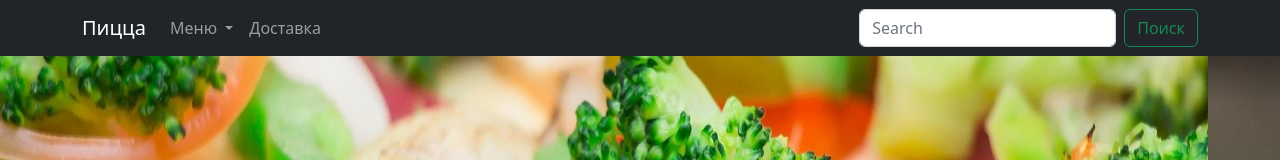
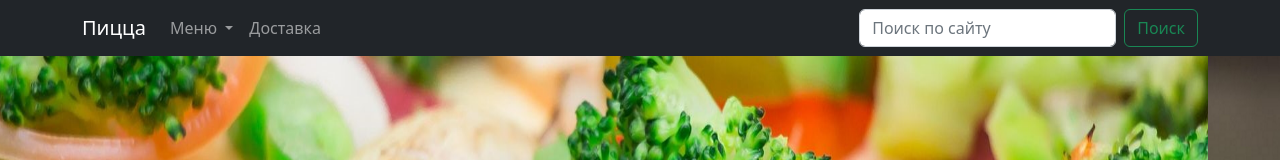
Before and after one commit to ihorderkach94/pizzaday1, a plain HTML site: page index.html in a window 1280 px wide. Shown: the top 160 px of the page. Drawn offline with nearby package versions, Linux system fonts and the light colour scheme.

Commit message:
Add placeholder

```diff
--- a/index.html
+++ b/index.html
@@ -36,7 +36,7 @@
         </li>
       </ul>
       <form class="d-flex" role="search">
-        <input class="form-control me-2" type="search" placeholder="Search" aria-label="Search">
+        <input class="form-control me-2" type="search" placeholder="Поиск по сайту" aria-label="Search">
         <button class="btn btn-outline-success" type="submit">Поиск</button>
       </form>
     </div>
```
